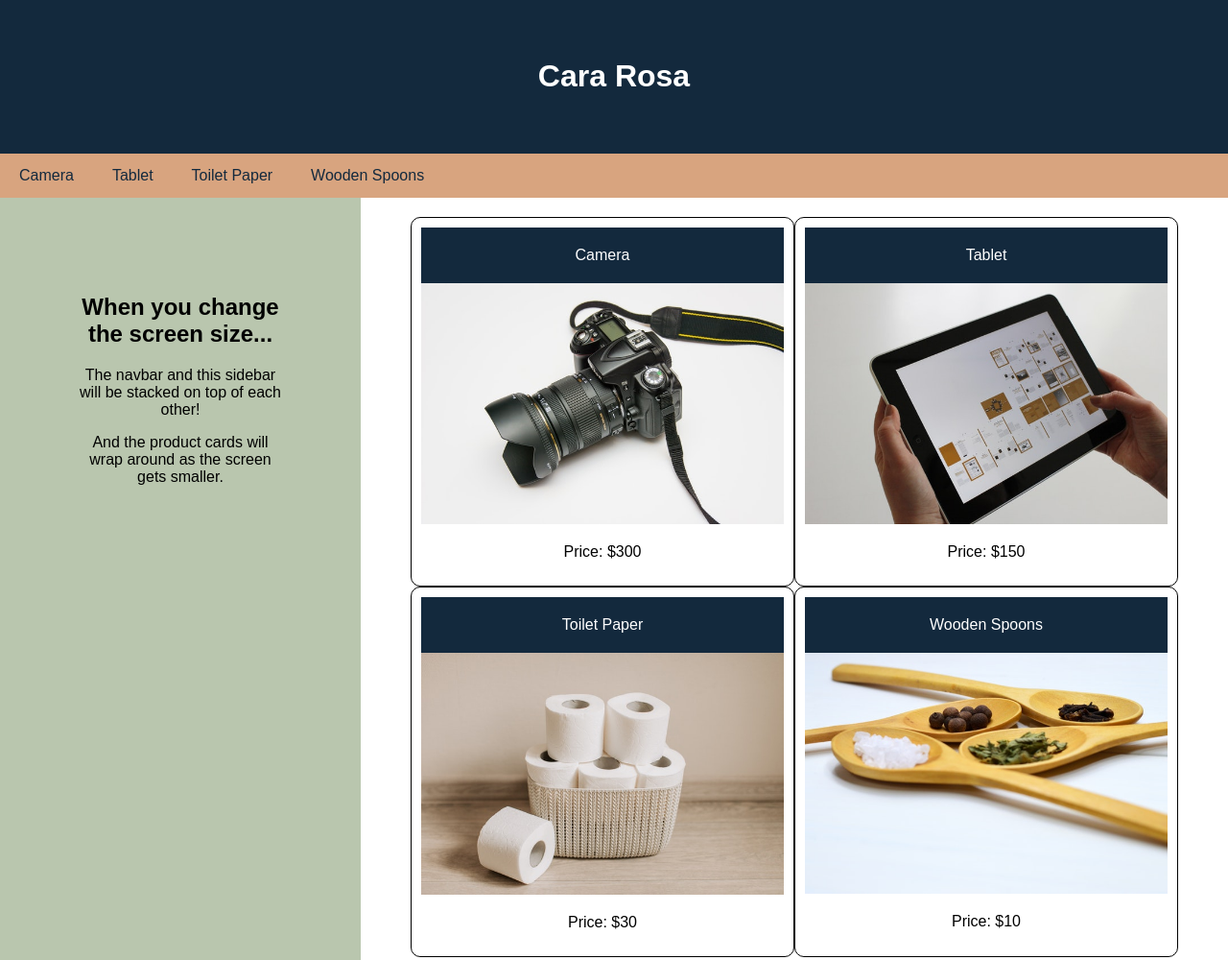
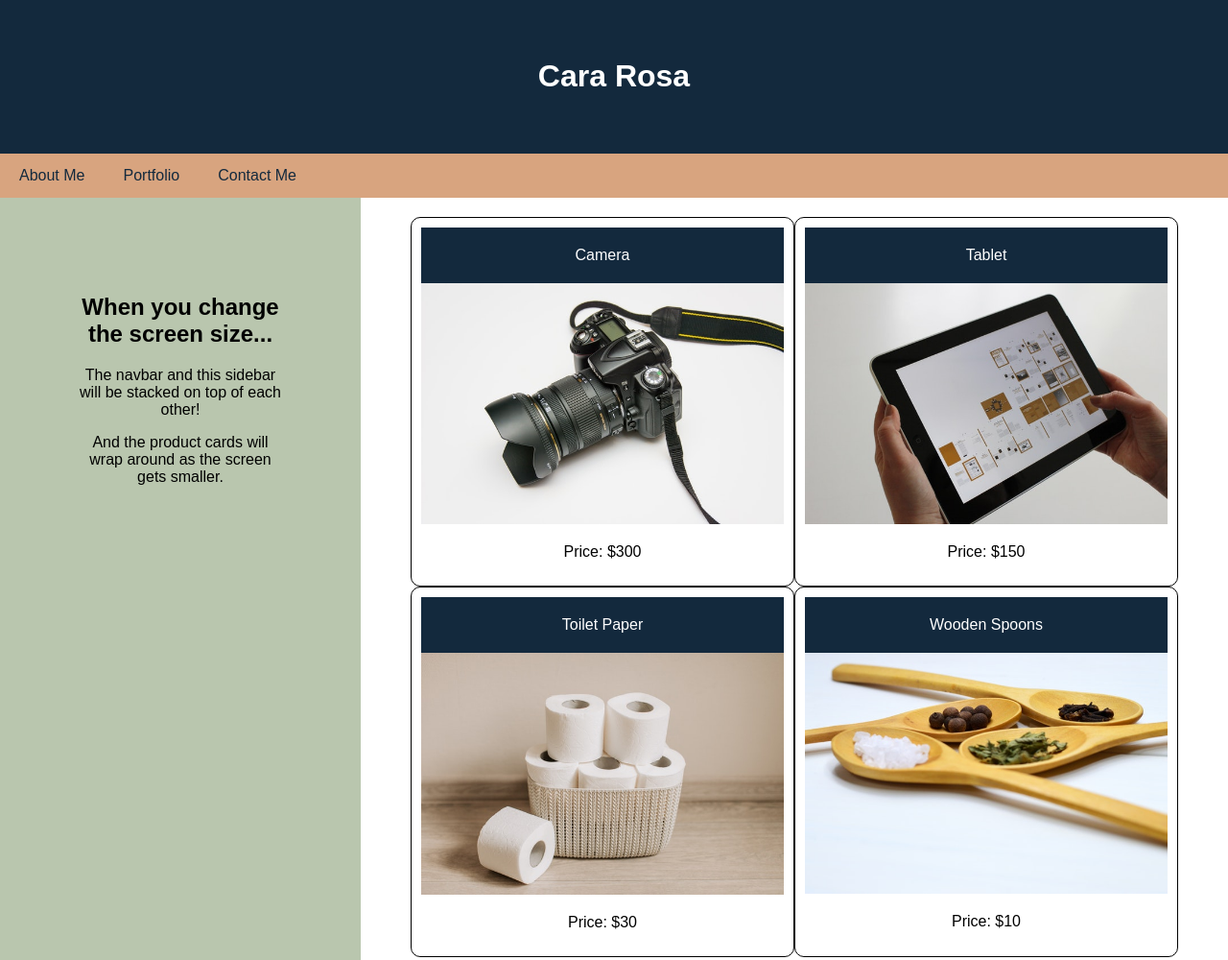
Before and after one commit to CaraRosa/rosa-portfolio, a plain HTML site: page index.html in a window 1280 px wide. Shown: the top 1000 px of the page at 96% size. Drawn offline with Linux system fonts and the light colour scheme.

Commit message:
changed nav titles

```diff
--- a/index.html
+++ b/index.html
@@ -15,10 +15,9 @@
 
     <!-- Navbar -->
     <nav>
-      <a href="#">Camera</a>
-      <a href="#">Tablet</a>
-      <a href="#">Toilet Paper</a>
-      <a href="#">Wooden Spoons</a>
+      <a href="#">About Me</a>
+      <a href="#">Portfolio</a>
+      <a href="#">Contact Me</a>
     </nav>
 
     <!-- Body -->
```
